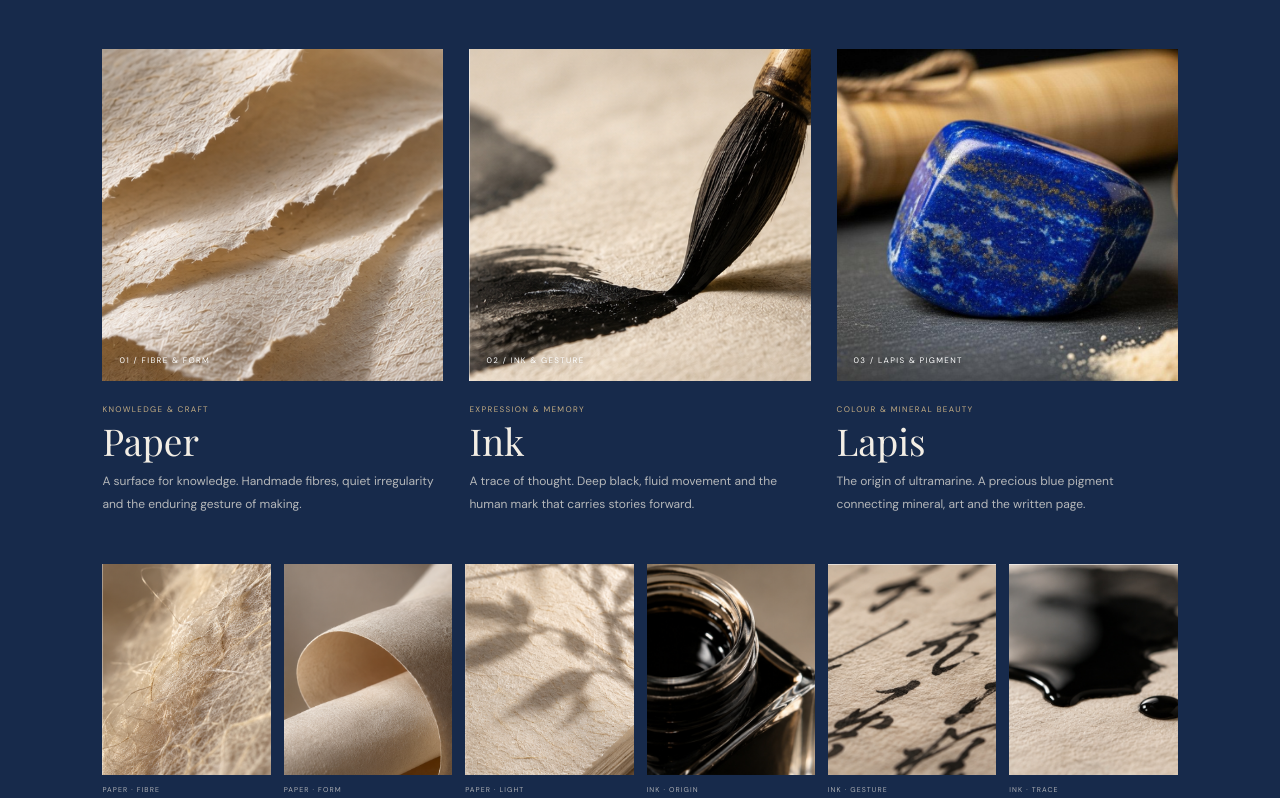
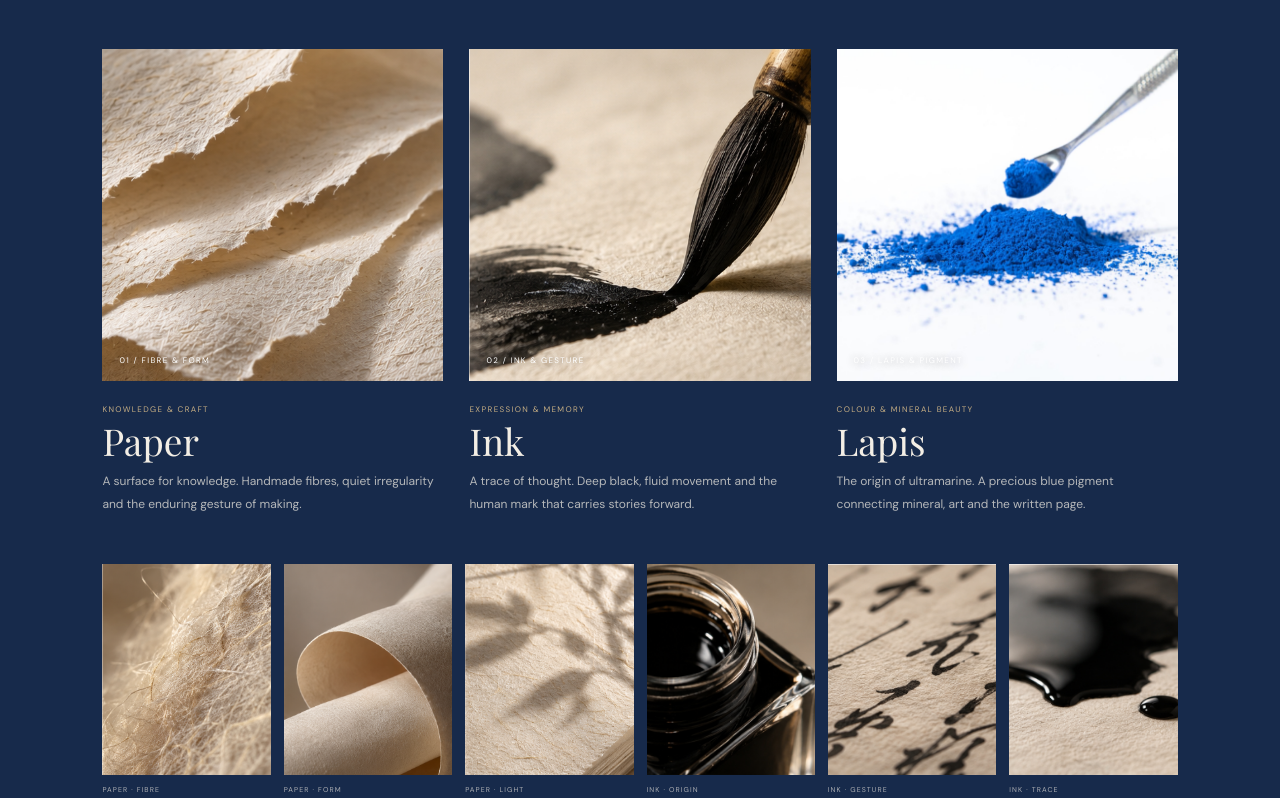
Before and after one commit to DickGroen/ANNO2, a plain HTML site: page index.html in a window 1280 px wide. Shown: the part 1777-2575 px from the top of the page. Drawn offline with nearby package versions, Linux system fonts and the light colour scheme; a web font is replaced by a local one.

Commit message:
Update hero image and lapis visuals in index.html

```diff
--- a/index.html
+++ b/index.html
@@ -32,7 +32,7 @@
 
   <main>
     <section class="hero" id="home">
-      <img class="hero-image" src="images/samarkand-materials.jpg" alt="ANNO Paper & Lapis — fragrance and materials inspired by Samarkand">
+      <img class="hero-image" src="images/paper-triptych.jpg" alt="Handmade paper textures in warm natural light, part of the ANNO material story">
       <div class="hero-panel">
         <small class="eyebrow">ANNO / A HOUSE OF MATERIALS</small>
         <h1>Historical Materials.<br><i>Modern Fragrance.</i></h1>
@@ -68,7 +68,7 @@
           <p data-en="A trace of thought. Deep black, fluid movement and the human mark that carries stories forward." data-nl="Een spoor van gedachten. Diep zwart, vloeiende beweging en het menselijke teken dat verhalen doorgeeft." data-es="Una huella del pensamiento. Negro profundo y el trazo humano que transmite historias.">A trace of thought. Deep black, fluid movement and the human mark that carries stories forward.</p>
         </article>
         <article class="material-card">
-          <div class="material-visual lapis-visual"><img src="images/lapis-still-life.jpg" alt="Polished deep-blue lapis lazuli stone with natural golden inclusions"><span>03 / LAPIS &amp; PIGMENT</span></div>
+          <div class="material-visual lapis-visual"><img src="images/ultramarine-spoon.jpg" alt="A delicate spoonful of vivid ultramarine pigment, the blue derived from lapis lazuli"><span>03 / LAPIS &amp; PIGMENT</span></div>
           <div class="material-meta">COLOUR &amp; MINERAL BEAUTY</div><h3>Lapis</h3>
           <p data-en="The origin of ultramarine. A precious blue pigment connecting mineral, art and the written page." data-nl="De oorsprong van ultramarijn. Een kostbaar blauw pigment dat mineraal, kunst en het geschreven woord verbindt." data-es="El origen del ultramar. Un pigmento azul precioso que conecta mineral, arte y escritura.">The origin of ultramarine. A precious blue pigment connecting mineral, art and the written page.</p>
         </article>
@@ -115,7 +115,7 @@
         <p data-en="Lapis lazuli was prized not only as a stone. Ground into pigment, it became ultramarine — an extraordinary blue used in art and manuscripts. For ANNO, the pigment is the visual expression; the stone is its origin." data-nl="Lapis lazuli was niet alleen als steen kostbaar. Vermalen tot pigment werd het ultramarijn — een uitzonderlijk blauw dat in kunst en manuscripten werd gebruikt. Voor ANNO is het pigment de visuele vertaling; de steen is de oorsprong." data-es="El lapislázuli era apreciado no solo como piedra. Molido como pigmento, se convirtió en ultramar, un azul extraordinario usado en el arte y los manuscritos. Para ANNO, el pigmento es la expresión visual; la piedra es su origen.">Lapis lazuli was prized not only as a stone. Ground into pigment, it became ultramarine — an extraordinary blue used in art and manuscripts. For ANNO, the pigment is the visual expression; the stone is its origin.</p>
       </div>
       <figure class="pigment-study">
-        <img src="images/lapis-still-life.jpg" alt="Polished lapis lazuli stone with gold pyrite details and blue pigment">
+        <img src="images/lapis-ultramarine-study.jpg" alt="A restrained study of lapis lazuli beside its blue ultramarine pigment">
         <figcaption>LAPIS LAZULI · THE ORIGIN OF ULTRAMARINE</figcaption>
       </figure>
     </section>
```
